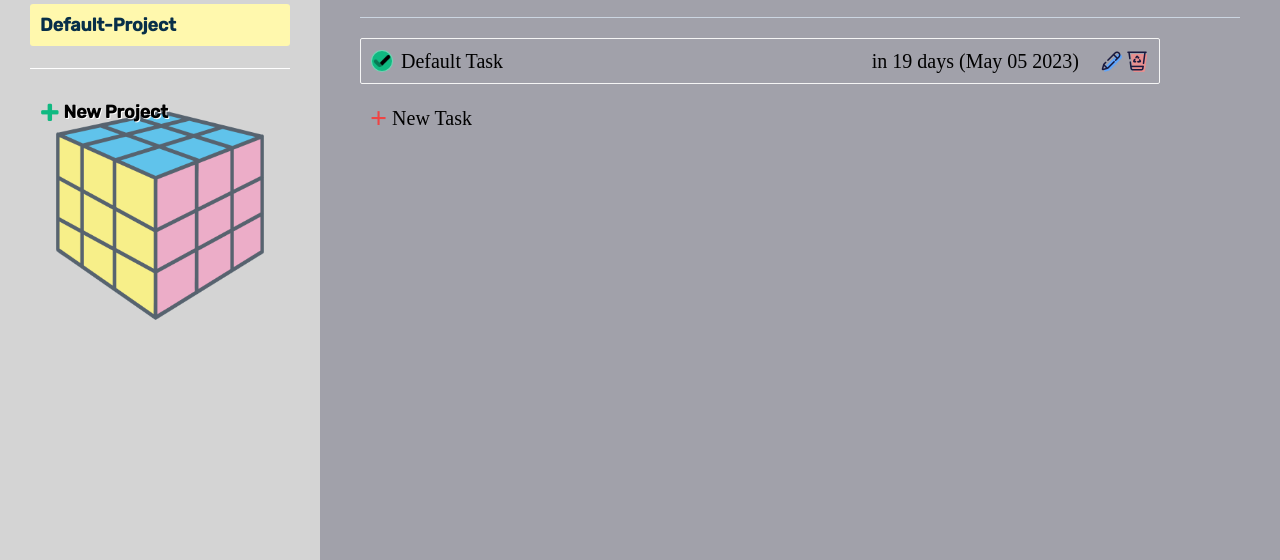
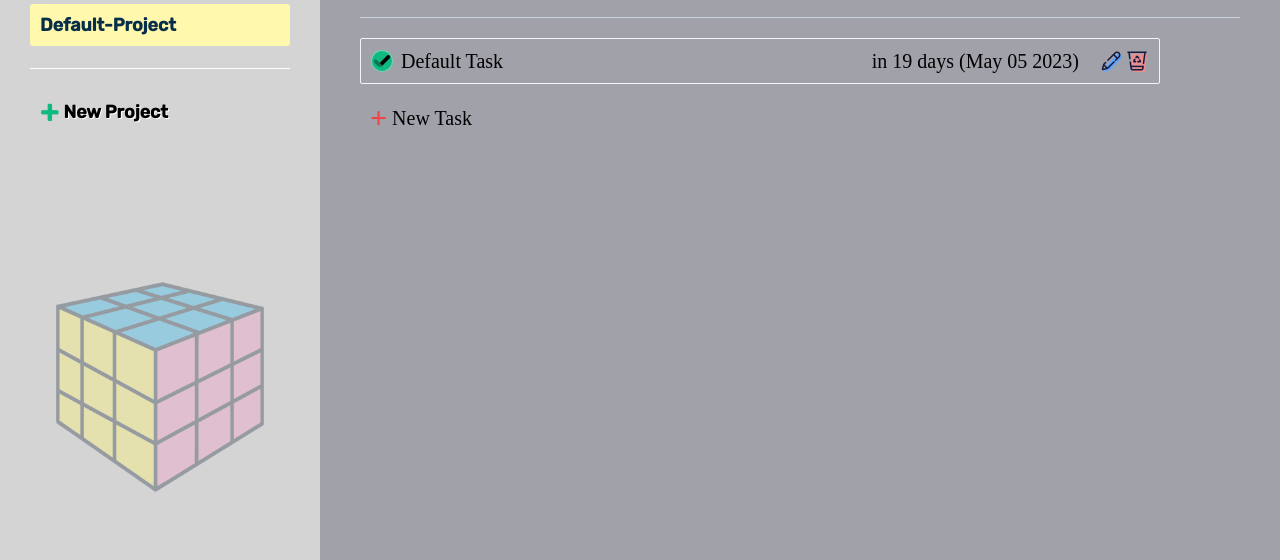
Before and after one commit to willard-wrt/todo-list, a website built with webpack: page dist/index.html in a window 1280 px wide. Both pictures are taken after a click on the element 671 px from the left and 76 px from the top of the page. Shown: the part 185-745 px from the top of the page. Built offline with nearby package versions, Linux system fonts and the light colour scheme.

Commit message:
Fix z-index and move cube-bg closer to the bottom
Adjust z-index and move bg closer to the bottom

```diff
--- a/src/index.js
+++ b/src/index.js
@@ -376,10 +376,10 @@ const sidebarBgController = (() => {
   const sidebar = document.querySelector('#project-sidebar');
   const sidebarBG = document.querySelector('#sidebar-bg');
   sidebar.onmouseover = function () {
-    sidebarBG.style.opacity = '80%';
+    sidebarBG.style.opacity = '40%';
   };
   sidebar.onmouseout = function () {
-    sidebarBG.style.opacity = '35%';
+    sidebarBG.style.opacity = '90%';
   };
 })();
 
--- a/src/style.css
+++ b/src/style.css
@@ -38,15 +38,15 @@ textarea {
 
 #sidebar-bg{
   background-image: url(/src/imgs/rubik.png);
-  background-position: center;
+  background-position: center bottom;
   background-repeat: no-repeat;
   background-size: 80%;
-  opacity: 35%;
+  opacity: 90%;
   width: 100%;
   height: 100%;
   position: absolute;
   left:0;
-  top:0;
+  bottom: 100px;
   pointer-events: none;
   transition: opacity 0.5s;
 }
@@ -84,6 +84,7 @@ footer p {
   flex-direction: column;
   border: whitesmoke 5px solid;
   border-radius: 10px;
+  z-index: 10;
 }
 
 #h-sidebar {
@@ -130,7 +131,6 @@ main .divider {
 #add-project-container {
   display: flex;
   justify-content: flex-start;
-  cursor: pointer;
 }
 
 #add-project {
@@ -140,6 +140,7 @@ main .divider {
   font-weight: bold;
   padding: 5px 15px 5px 5px;
   border-radius: 3px;
+  cursor: pointer;
 }
 
 #add-project p {
@@ -186,6 +187,7 @@ main .divider {
   top: 0;
   left: 0;
   background-color: rgba(0, 0, 0, 0.5);
+  z-index: 10;
 }
 
 #add-task-form {
```
